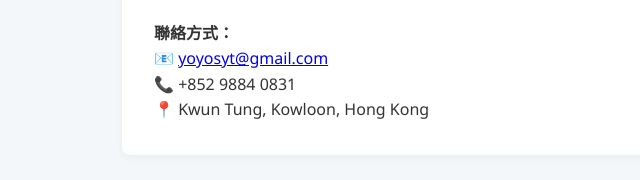
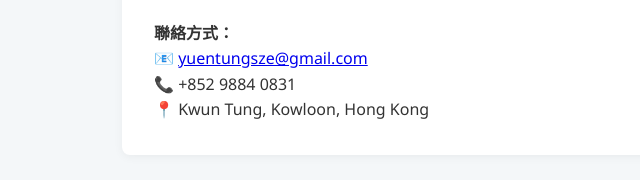
Before and after one commit to yuentungs/yuentungsze, a plain HTML site: page index.html in a window 1280 px wide. Shown: the part 620-800 px from the top of the page, 0-640 px from the left. Drawn offline with Linux system fonts and the light colour scheme.

Commit message:
Update email contact in index.html

```diff
--- a/index.html
+++ b/index.html
@@ -30,7 +30,7 @@
             <p>我是 Yuen Tung Sze (Sze)，目前擔任周生生高級經理。我具備強大的組織、分析與領導能力，能壓力下高效處理多項任務。我熱衷於創新與持續學習，並流利使用英語、普通話及廣東話。</p>
             <div style="margin-top: 1.5rem;">
                 <strong>聯絡方式：</strong><br>
-                📧 <a href="mailto:yoyosyt@gmail.com">yoyosyt@gmail.com</a><br>
+                📧 <a href="mailto:yuentungsze@gmail.com">yuentungsze@gmail.com</a><br>
                 📞 +852 9884 0831<br>
                 📍 Kwun Tung, Kowloon, Hong Kong
             </div>
```
